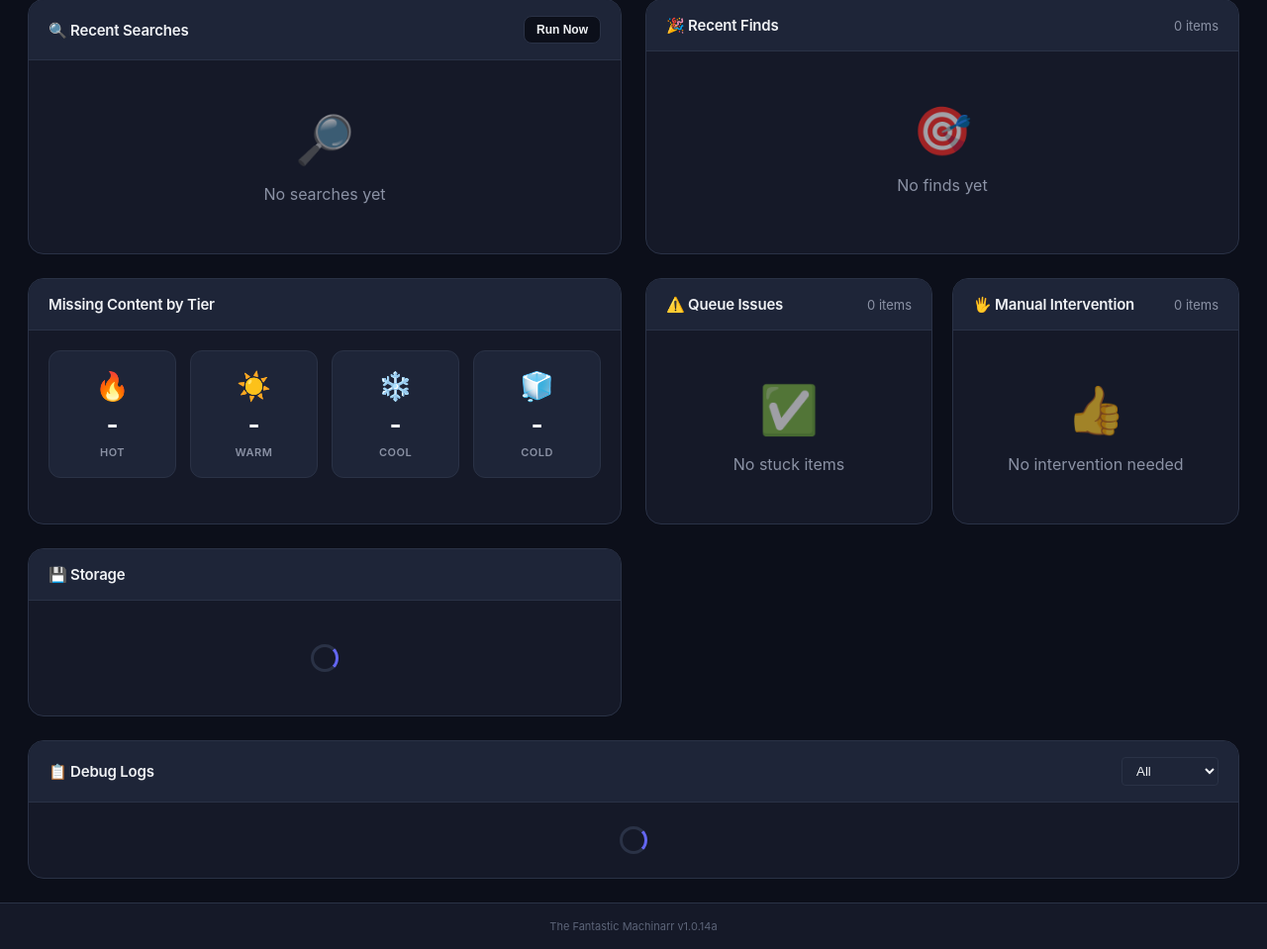
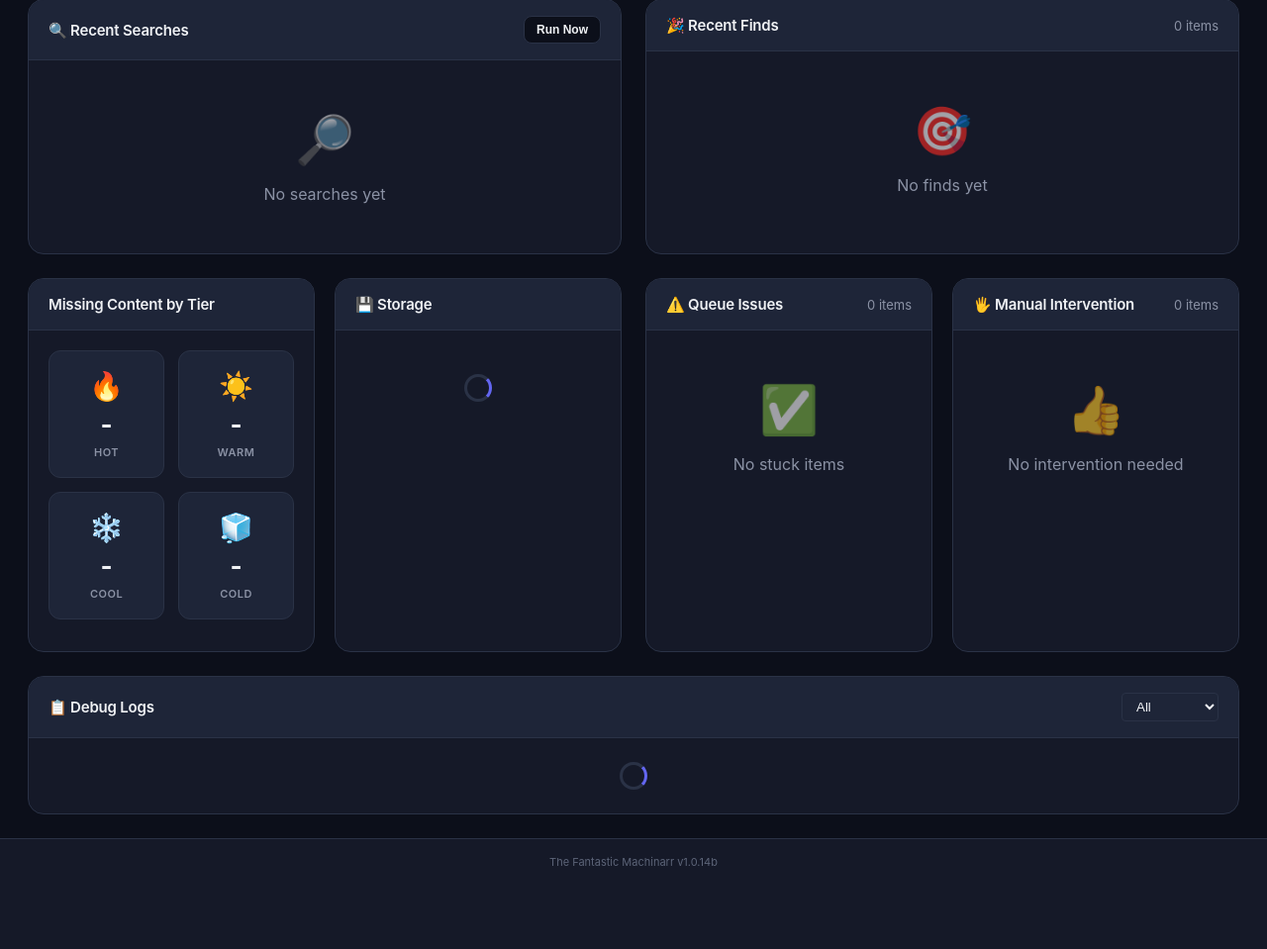
Before and after one commit to egadgetboy/thefantasticmachinarr, a Python web app: template templates/index.html in a window 1280 px wide. Shown: the part 204-1163 px from the top of the page at 99% size. After the commit the page ends 1079 px from the top, so only its background shows below. Run offline with Jinja, Linux system fonts and the light colour scheme; the template is opened without the code that fills it, so the values that code supplies are empty.

Commit message:
v1.0.14b - Layout: Missing Content + Storage side by side, more room for Queue/Intervention

```diff
--- a/templates/index.html
+++ b/templates/index.html
@@ -708,8 +708,9 @@
             </div>
         </div>
 
-        <!-- Tier Summary -->
-        <div class="panel">
+        <!-- Missing Content by Tier + Storage side by side -->
+        <div class="panel-row">
+            <div class="panel half">
                 <div class="panel-head">
                     <span class="panel-title">Missing Content by Tier</span>
                     <span id="tier-total" style="color:var(--text2);font-size:13px"></span>
@@ -724,6 +725,15 @@
                     <div id="tier-info" style="font-size: 11px; color: var(--text3); margin-top: 12px; text-align: center;"></div>
                 </div>
             </div>
+            <div class="panel half">
+                <div class="panel-head">
+                    <span class="panel-title">💾 Storage</span>
+                </div>
+                <div class="panel-body" id="storage-list">
+                    <div class="spinner"></div>
+                </div>
+            </div>
+        </div>
 
         <!-- Queue Issues and Manual Intervention side by side -->
         <div class="panel-row">
@@ -732,7 +742,7 @@
                     <span class="panel-title">⚠️ Queue Issues</span>
                     <span id="stuck-count" style="color:var(--text2);font-size:13px">0 items</span>
                 </div>
-                <div class="panel-body flush" id="stuck-list" style="max-height:250px">
+                <div class="panel-body flush" id="stuck-list" style="max-height:350px">
                     <div class="empty"><div class="empty-icon">✅</div><p>No stuck items</p></div>
                 </div>
             </div>
@@ -741,19 +751,9 @@
                     <span class="panel-title">🖐️ Manual Intervention</span>
                     <span id="intervention-count" style="color:var(--text2);font-size:13px">0 items</span>
                 </div>
-                <div class="panel-body flush" id="intervention-list" style="max-height:250px">
+                <div class="panel-body flush" id="intervention-list" style="max-height:350px">
                     <div class="empty"><div class="empty-icon">👍</div><p>No intervention needed</p></div>
                 </div>
-            </div>
-        </div>
-
-        <!-- Storage Summary -->
-        <div class="panel">
-            <div class="panel-head">
-                <span class="panel-title">💾 Storage</span>
-            </div>
-            <div class="panel-body" id="storage-list">
-                <div class="spinner"></div>
             </div>
         </div>
 
@@ -1450,6 +1450,6 @@
         setInterval(loadFinds, 60000);
         setInterval(loadLogs, 30000);
     </script>
-    <div class="version-footer">The Fantastic Machinarr v1.0.14a</div>
+    <div class="version-footer">The Fantastic Machinarr v1.0.14b</div>
 </body>
 </html>
```
Lines whose indentation alone changed are shown as unchanged.
